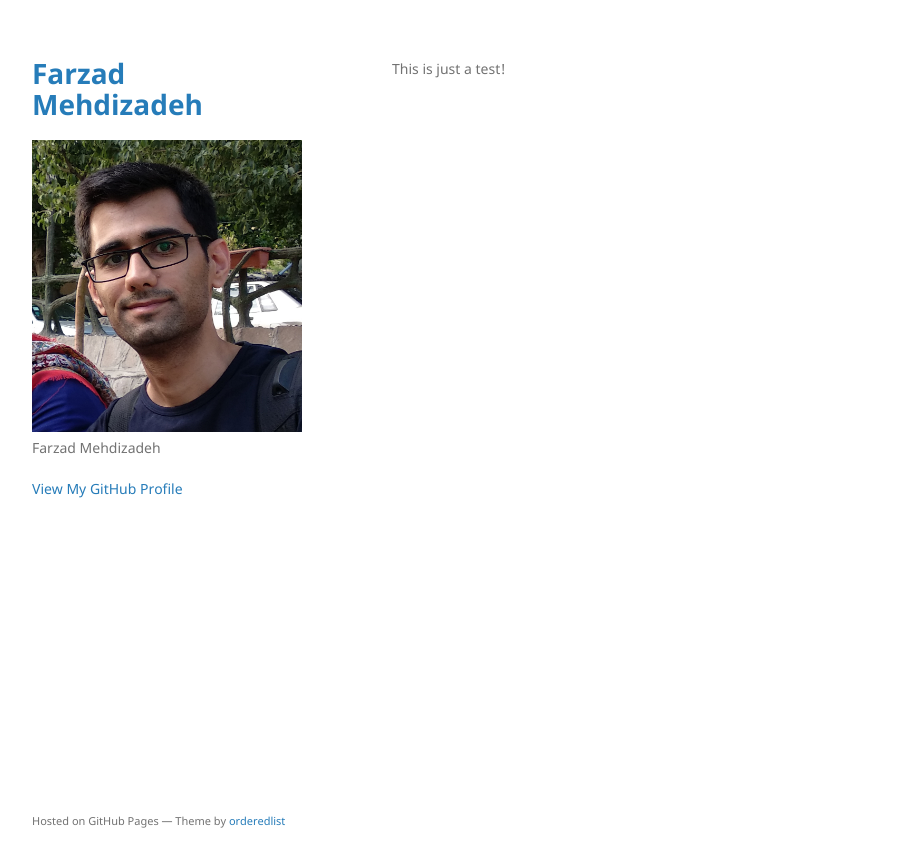
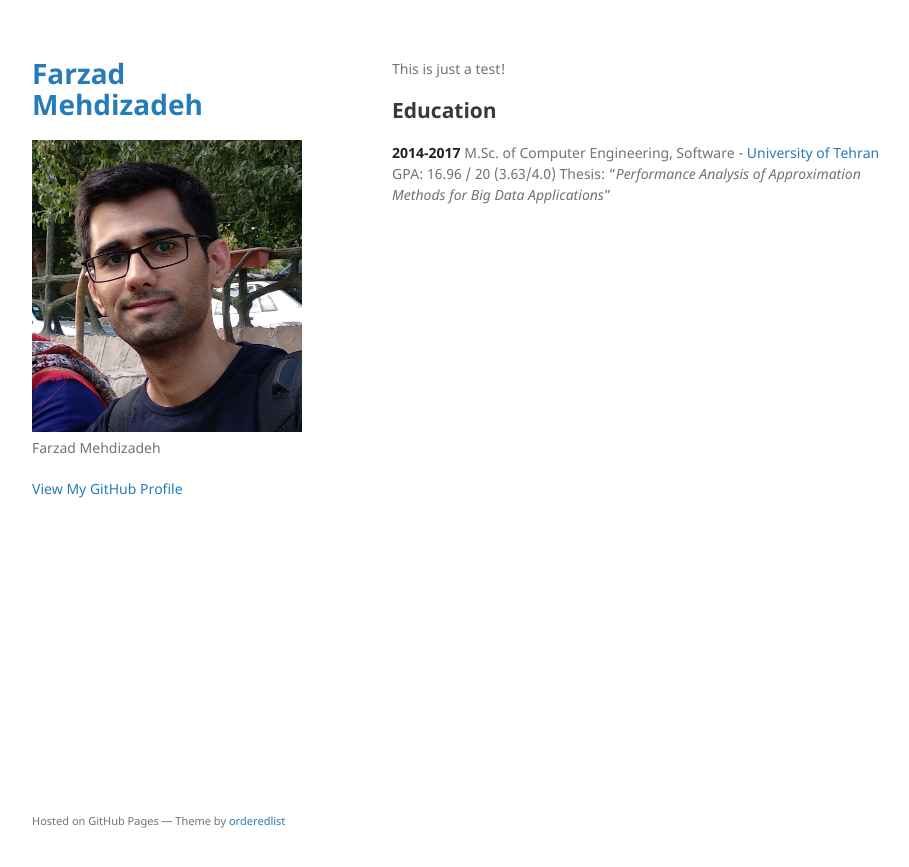
Before and after one commit to simplyfarzad/simplyfarzad.github.io, a Jekyll site: the page built from index.md, in a window 1280 px wide. Shown: the top 867 px of the page, without its empty margins (178-1087 px from the left). Built offline with Jekyll 4.4.1, drawn with Linux system fonts in a browser that asks for light colours.

Commit message:
Update index.md

```diff
--- a/index.md
+++ b/index.md
@@ -3,6 +3,13 @@ layout: default
 ---
 
 This is just a test!
+
+## Education
+**2014-2017**
+M.Sc. of Computer Engineering, Software - [University of Tehran](https://ut.ac.ir/en)
+GPA: 16.96 / 20 (3.63/4.0)
+Thesis: "_Performance Analysis of Approximation Methods for Big Data Applications_"
+
 
 <!-- ---
 Text can be **bold**, _italic_, or ~~strikethrough~~.
```
